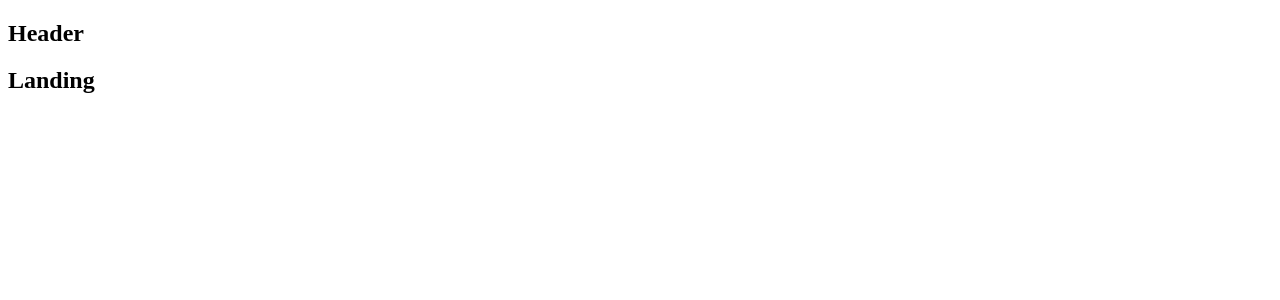
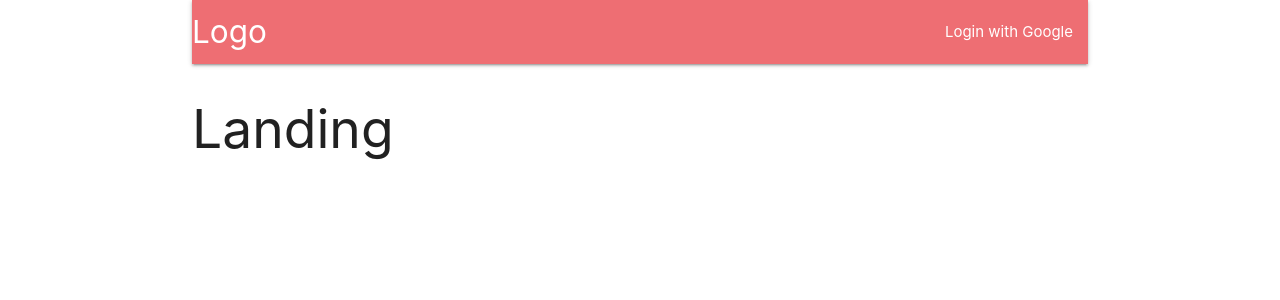
Before and after one commit to vantaylo/node-with-react, a React (Create React App) app in the folder client/: page / in a window 1280 px wide. Shown: the top 300 px of the page. Built offline with nearby package versions, Linux system fonts and the light colour scheme.

Commit message:
created header, styling with materialize-css, webpack

```diff
--- a/client/package.json
+++ b/client/package.json
@@ -6,6 +6,7 @@
     "@testing-library/jest-dom": "^5.16.5",
     "@testing-library/react": "^13.3.0",
     "@testing-library/user-event": "^13.5.0",
+    "materialize-css": "^1.0.0",
     "react": "^18.2.0",
     "react-dom": "^18.2.0",
     "react-redux": "^8.0.2",
--- a/client/src/components/App.js
+++ b/client/src/components/App.js
@@ -1,7 +1,7 @@
 import React from "react";
 import {BrowserRouter, Route, Routes} from 'react-router-dom'
 
-const Header = () => <h2>Header</h2>
+import Header from './Header';
 const Dashboard = () => <h2>Dashboard</h2>
 const SurveyNew = () => <h2>SurveyNew</h2>
 const Landing = () => <h2>Landing</h2>
@@ -11,9 +11,9 @@
     console.log("Hi There");
 
     return (
-        <div>
+        <div className="container">
             <BrowserRouter>
-            <Header/>
+                <Header/>
 
                 <Routes>
                     <Route exact path="/" element={<Landing/>}/>
--- /dev/null
+++ b/client/src/components/Header.js
@@ -0,0 +1,20 @@
+import React, { Component } from "react";
+
+class Header extends Component {
+    render() {
+        return (
+        <nav>
+            <div className="nav-wrapper">
+                <a className="left brand-logo"> Logo </a>
+                <ul className="right">
+                    <li>
+                        <a>Login with Google</a>
+                    </li>
+                </ul>
+            </div>
+        </nav>
+        );
+    }
+}
+
+export default Header;
--- a/client/src/index.js
+++ b/client/src/index.js
@@ -1,3 +1,4 @@
+import 'materialize-css/dist/css/materialize.min.css'
 import React from 'react';
 import ReactDOM from 'react-dom';
 import { Provider } from 'react-redux';
```
Also changed, not shown: 1 other file (tests, documents, lock files or other folders).
